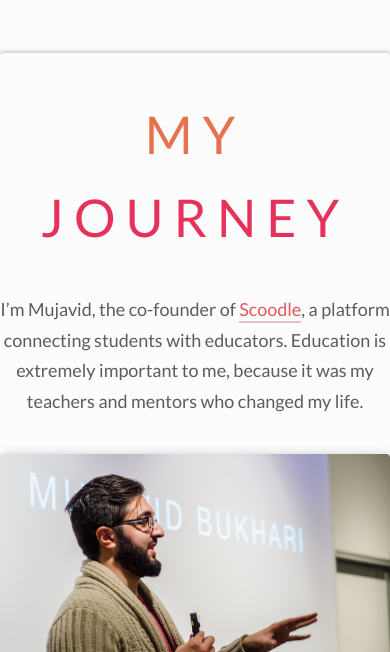
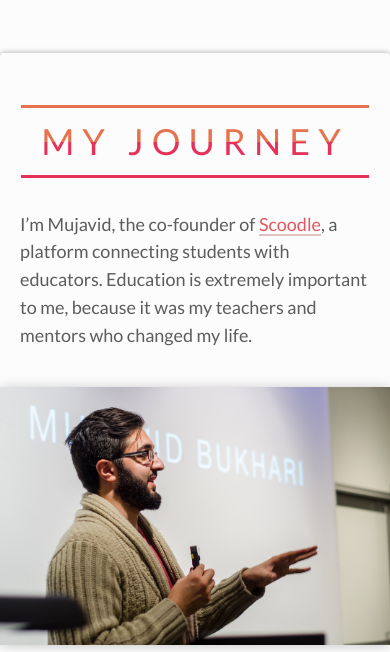
Before and after one commit to mujavidb/currentPortfolio, a website: page src/about.html in a window 390 px wide. Shown: the part 177-829 px from the top of the page. Drawn offline with Linux system fonts and the light colour scheme.

Commit message:
Update about.html for mobile compat

```diff
--- a/package.json
+++ b/package.json
@@ -8,7 +8,7 @@
     "build_js": "babel src/js/main.js --minified -o build/js/main.js",
     "build_sass": "node-sass --output-style compressed --include-path scss src/scss/main.scss build/css/main.css",
     "autoprefix": "postcss build/css/main.css --use postcss-cssnext -d ./build/css",
-    "move_files": "cp -R src/img/* build/img; cp src/index.html src/robots.txt build"
+    "move_files": "cp -R src/img/* build/img; cp src/*.html src/robots.txt build"
   },
   "keywords": [],
   "author": "Mujavid Bukhari",
--- a/src/scss/main.scss
+++ b/src/scss/main.scss
@@ -399,6 +399,61 @@ footer p {
 
 .story figure:last-of-type {
     margin-bottom: 50px;
+}
+
+@media (max-width: 768px) {
+    .story h1 {
+        padding: 0 20px 0;
+        font-size: 36px;
+        font-weight: 500;
+        color: #E6325A;
+        margin-top: 60px;
+        margin-bottom: 40px;
+        letter-spacing: 8px;
+        text-shadow: none;
+        transition: none;
+        will-change: unset;
+
+        &:hover {
+            letter-spacing: 8px;
+            text-shadow: none;
+        }
+
+        &:before,
+        &:after {
+            content: "";
+            position: absolute;
+            margin: 0;
+            width: 100%;
+            height: 2px;
+            left: 0;
+        }
+
+        &:before {
+            top: -10px;
+            border-bottom: 3px solid #E6724E;
+        }
+
+        &:after {
+            top: 60px;
+            border-bottom: 3px solid #E6325A;
+        }
+    }
+    .story p {
+        width: 100%;
+        padding: 0 20px 0;
+        line-height: 1.55;
+        text-align: left;
+    }
+    .story img {
+        border-radius: 0;
+        box-shadow: 0 1px 12px -1px rgba(0,0,0,0.25);
+        transition: none;
+        &:hover {
+            transform: scale(1);
+        }
+    }
+
 }
 
 .about .right_block,
```
Also changed, not shown: src/css/main.css, 1 other file.
